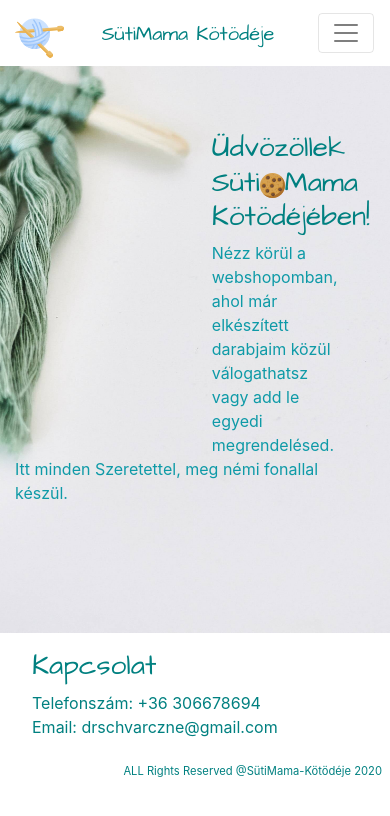
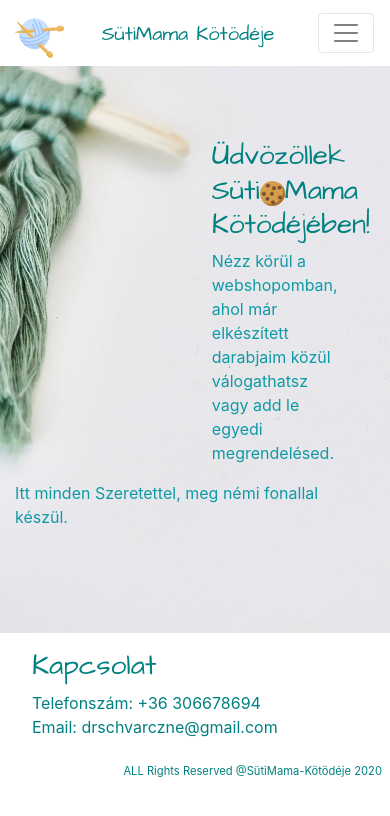
Before and after one commit to BridgetLandia/Knit-Style, a React (Create React App) app: page / in a window 390 px wide. Shown: the top 816 px of the page. Built offline with nearby package versions, Linux system fonts and the light colour scheme.

Commit message:
Fixing mobile view

```diff
--- a/src/components/Home.js
+++ b/src/components/Home.js
@@ -7,7 +7,7 @@ export default function Home() {
       <div>
         <Container fluid={true} className="mainContent">
         <div id="welcome_text_container">
-          <div className="welcome_text" ><h3><span id="bigger">Ü</span>dvözöllek Süti<span><img id="biscuit" src={biscuit}></img></span>Mama Kötödéjében!</h3></div>
+          <div className="welcome_text_title" ><h3><span id="bigger">Ü</span>dvözöllek Süti<span><img id="biscuit" src={biscuit}></img></span>Mama Kötödéjében!</h3></div>
           <div className="welcome_text">
           Nézz körül a webshopomban, ahol már
           elkészített darabjaim közül válogathatsz
--- a/src/custom.scss
+++ b/src/custom.scss
@@ -70,6 +70,13 @@ h3 {
     margin-right: 2rem;
 }
 
+.welcome_text_title {
+    margin-top: 2rem;
+    display: flex;
+    width:40%;
+    color:teal;
+}
+
 .welcome_text{
     display: flex;
     width:40%;
@@ -78,6 +85,7 @@ h3 {
 
 .welcome_text_last {
     color:#0e9aa7;
+    margin-top: 1rem;
 }
 
 #biscuit{
@@ -260,6 +268,10 @@ ul {
     vertical-align: middle;
 }
 
+.dropdown-menu {
+    width:100%;
+}
+
     #order_container{
         background-color: lavender;
         height: 120vh;
```
